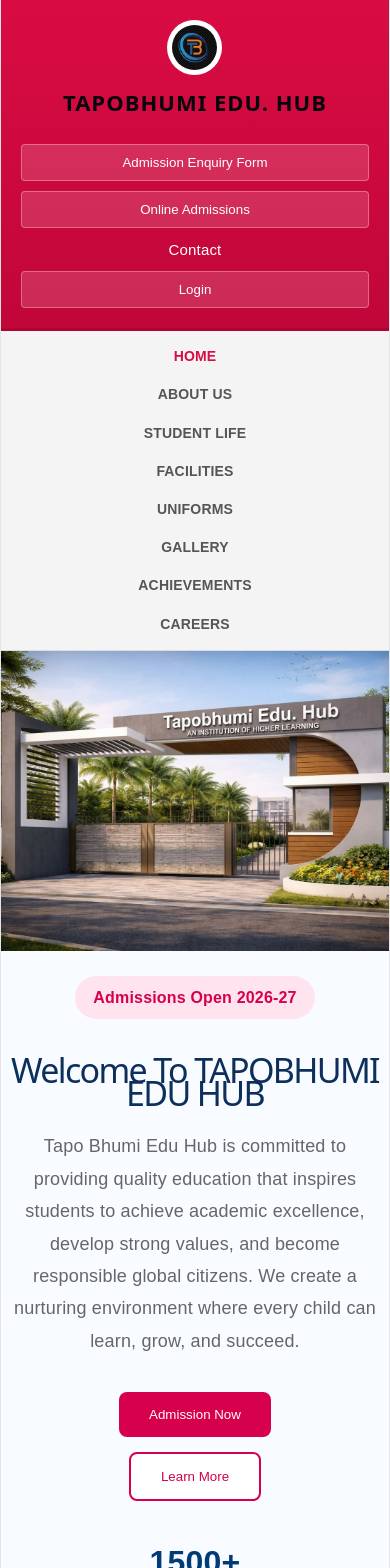
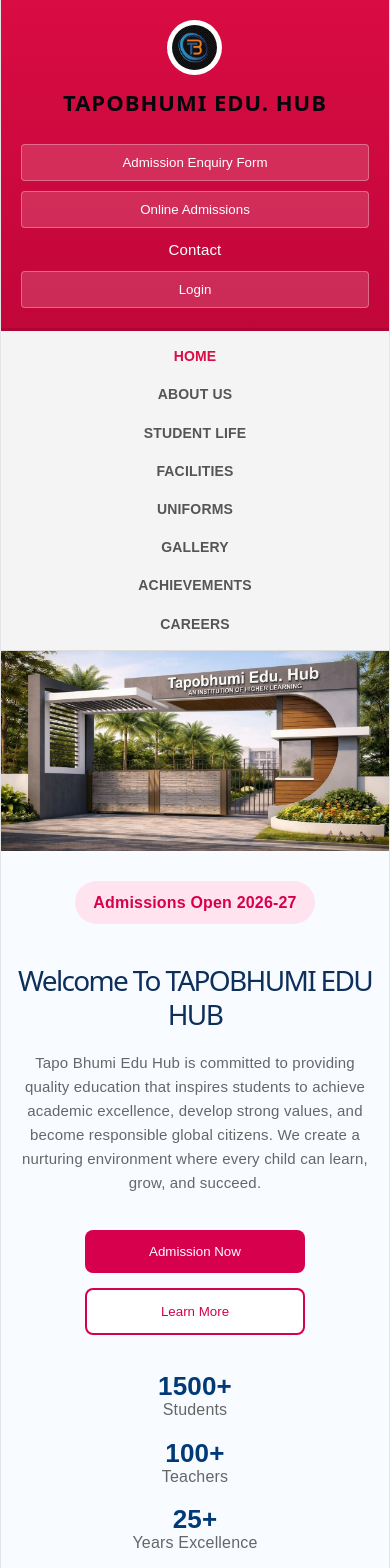
Before and after one commit to saloni1216/TAPO-BHUMI-EDU-HUB, a React (Vite) app in the folder school-website/: page / in a window 390 px wide. Shown: the top 1568 px of the page. Built offline with nearby package versions, Linux system fonts and the light colour scheme.

Commit message:
responsive

```diff
--- a/school-website/src/components/Home.css
+++ b/school-website/src/components/Home.css
@@ -12,7 +12,7 @@
 .hero-content {
   width: 100%;
   text-align: center;
-  padding: 25px 5px;
+  padding: 40px 20px;
   background: #f8fbff;
 }
 
@@ -27,9 +27,10 @@
 }
 
 .hero-content h1 {
-  font-size: 55px;
+  font-size: clamp(2rem, 5vw, 3.5rem);
   color: #0d2f5b;
-  margin-bottom: 25px;
+  margin-bottom: 20px;
+  line-height: 1.2;
 }
 
 .hero-content p {
@@ -43,32 +44,35 @@
 .hero-buttons {
   display: flex;
   justify-content: center;
+  flex-wrap: wrap;
   gap: 15px;
-  margin-bottom: 50px;
+  margin-bottom: 40px;
+}
+
+.primary-btn,
+.secondary-btn {
+  padding: 14px 28px;
+  border-radius: 8px;
+  cursor: pointer;
 }
 
 .primary-btn {
   background: #d6004c;
   color: white;
   border: none;
-  padding: 15px 30px;
-  border-radius: 8px;
-  cursor: pointer;
 }
 
 .secondary-btn {
   background: white;
   border: 2px solid #d6004c;
   color: #d6004c;
-  padding: 15px 30px;
-  border-radius: 8px;
-  cursor: pointer;
 }
 
 .hero-stats {
   display: flex;
   justify-content: center;
-  gap: 60px;
+  flex-wrap: wrap;
+  gap: 40px;
 }
 
 .hero-stats h3 {
@@ -80,13 +84,31 @@
   color: #666;
 }
 
+/* Tablet */
+
+@media (max-width: 992px) {
+  .hero-image {
+    height: 420px;
+  }
+
+  .hero-content {
+    padding: 35px 25px;
+  }
+}
+
+/* Mobile */
+
 @media (max-width: 768px) {
   .hero-image {
-    height: 300px;
+    height: 250px;
   }
 
-  .hero-content h1 {
-    font-size: 34px;
+  .hero-content {
+    padding: 30px 15px;
+  }
+
+  .hero-content p {
+    font-size: 16px;
   }
 
   .hero-buttons {
@@ -94,8 +116,34 @@
     align-items: center;
   }
 
+  .primary-btn,
+  .secondary-btn {
+    width: 220px;
+  }
+
   .hero-stats {
     flex-direction: column;
     gap: 20px;
   }
+
+  .hero-stats h3 {
+    font-size: 26px;
+  }
 }
+
+/* Small Mobile */
+
+@media (max-width: 480px) {
+  .hero-image {
+    height: 200px;
+  }
+
+  .hero-content h1 {
+    font-size: 28px;
+  }
+
+  .hero-content p {
+    font-size: 15px;
+    line-height: 1.6;
+  }
+}
```
